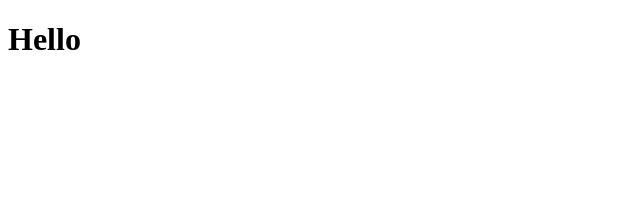
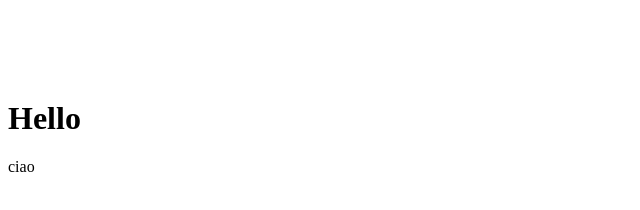
Before and after one commit to marcocorsetti9314/git-101, a plain HTML site: page index.html in a window 1280 px wide. Shown: the whole page, without its empty margins (0-640 px from the left). Drawn offline with Linux system fonts and the light colour scheme.

Commit message:
modifica1

```diff
--- a/index.html
+++ b/index.html
@@ -2,8 +2,10 @@
 <html>
 <head>
 	<title>Document</title>
+	<link rel="stylesheet" type="text/css" href="style.css">
 </head>
 <body>
 	<h1>Hello</h1>
+	<p>ciao</p>
 </body>
 </html>
--- a/style.css
+++ b/style.css
@@ -1,3 +1,4 @@
 body {
 	text align: center;
+	margin-top: 100px;
 }
```
